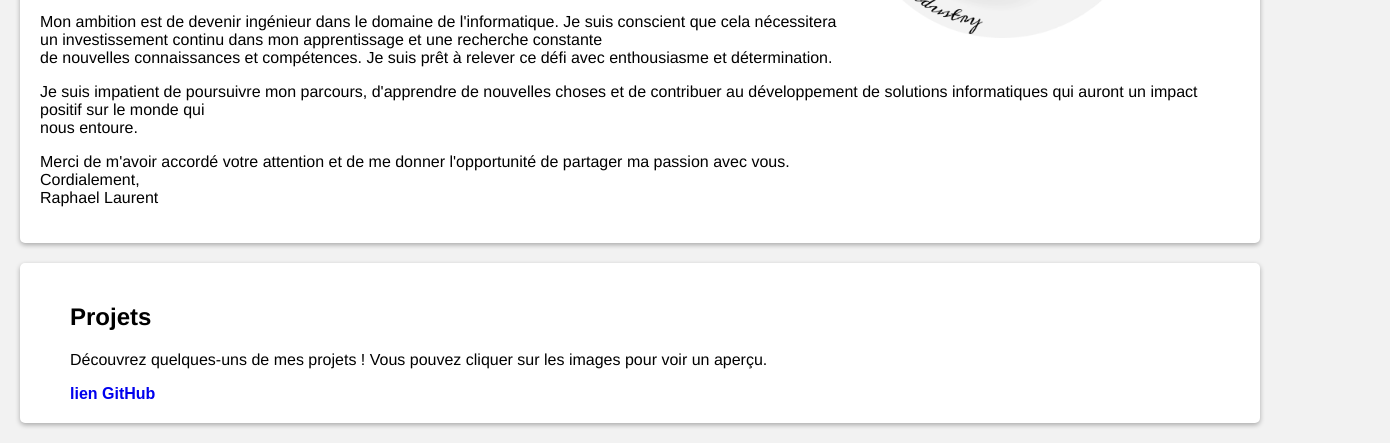
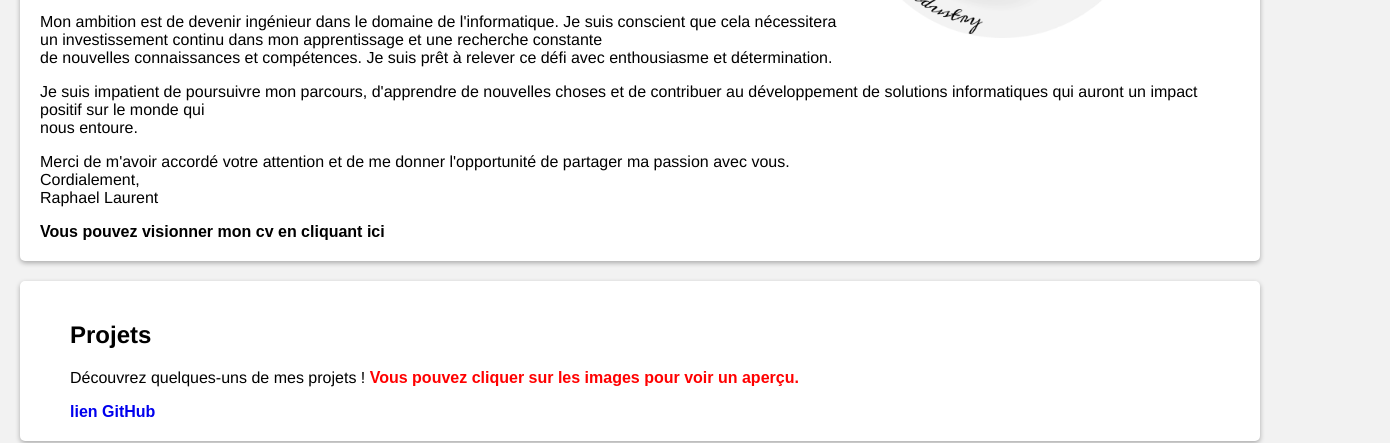
Before and after one commit to stein900/SHIFUMI-EPIDEMIA, a plain HTML site: page Portfolio.html in a window 1280 px wide. Shown: the part 2044-2487 px from the top of the page, 1390 px wide, since content can reach past the window. Drawn offline with Linux system fonts and the light colour scheme.

Commit message:
rajout cv

```diff
--- a/Portfolio.html
+++ b/Portfolio.html
@@ -494,6 +494,13 @@
     color: #084200;
     transition: color 0.3s ease-in-out;
     }
+
+    htgftyf {
+    text-decoration: none;
+    font-family: "Arial", sans-serif;
+    font-weight: bold;
+    color: #ff0000;
+    }
 </style>
 <style>
     #loading-screen {
@@ -553,7 +560,7 @@
             <li><a href="#Unreal Engine">Unreal Engine</a></li>
             <li><a href="#réseau">Réseau</a></li>
             <li><a href="#contact">Contact</a></li>
-            <li><a href="https://stein900.github.io/hub/pdfmore.html">stage</a></li>
+            <li><a href="https://stein900.github.io/hub/pdfmore.html">Stage</a></li>
         </ul>
     </nav>
     </head>
@@ -607,12 +614,13 @@
                 <br>
                 Cordialement,<br>
                 Raphael Laurent</p>
+                <a class="thumbnail" onclick="afficherImage('source/cv.PNG')">Vous pouvez visionner mon cv en cliquant ici&emsp;</a>
         </section>
     </div>
     <div class="main-section">
         <section id="projets" id="c++">
             <h2>Projets</h2>
-            <p>Découvrez quelques-uns de mes projets ! Vous pouvez cliquer sur les images pour voir un aperçu.</p> <a href="https://github.com/stein900">lien GitHub</a>
+            <p>Découvrez quelques-uns de mes projets ! <htgftyf>Vous pouvez cliquer sur les images pour voir un aperçu. </htgftyf> </p> <a href="https://github.com/stein900">lien GitHub</a>
         </section>
     </div>
     <div class="tmain-section" id="c++">
```
Also changed, not shown: pdfmore.html (+9 -0 lines), source/cv.PNG (added).
